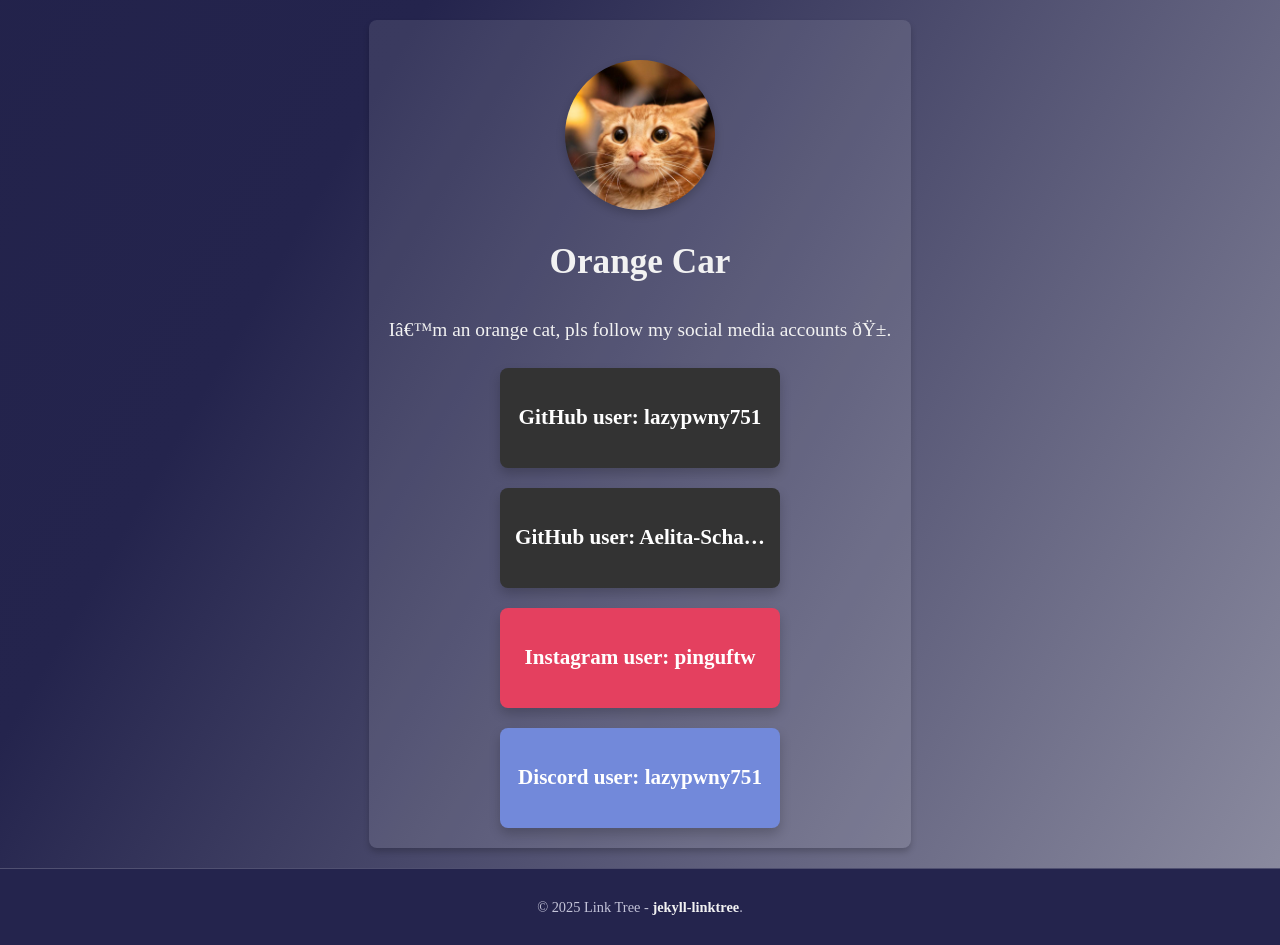
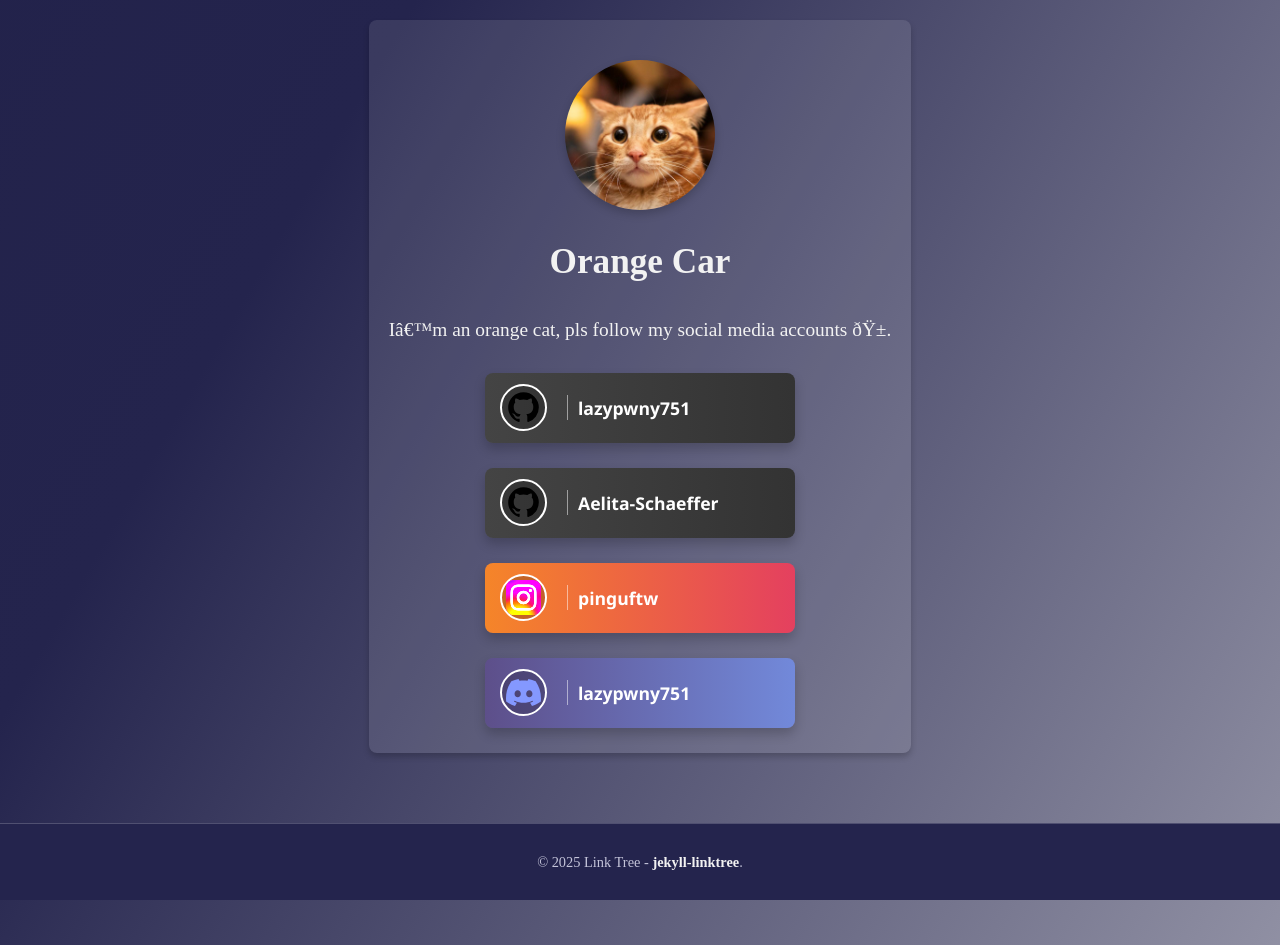
Before and after one commit to lazypwny751/jekyll-linktree, a Jekyll site: the page built from index.markdown, in a window 1280 px wide. Built offline with Jekyll 4.4.1, drawn with Linux system fonts in a browser that asks for light colours.

Commit message:
social cards

```diff
--- a/_includes/social.html
+++ b/_includes/social.html
@@ -2,7 +2,11 @@
   {% if page.github %}
     {% for i in page.github %}
       <div class="social-icon github">
-        <a href="https://github.com/{{ i }}" target="_blank">GitHub user: {{ i }}</a>
+        <div class="icon-container">
+          <img src="assets/svg/github.svg" alt="GitHub Icon" />
+        </div>
+        <div class="separator"></div>
+        <a href="https://github.com/{{ i }}" target="_blank">{{ i }}</a>
       </div>
     {% endfor %}
   {% endif %}
@@ -10,7 +14,11 @@
   {% if page.instagram %}
     {% for i in page.instagram %}
       <div class="social-icon instagram">
-        <a href="https://www.instagram.com/{{ i }}" target="_blank">Instagram user: {{ i }}</a>
+        <div class="icon-container">
+          <img src="assets/svg/instagram.svg" alt="Instagram Icon" />
+        </div>
+        <div class="separator"></div>
+        <a href="https://www.instagram.com/{{ i }}" target="_blank">{{ i }}</a>
       </div>
     {% endfor %}
   {% endif %}
@@ -18,7 +26,11 @@
   {% if page.linkedin %}
     {% for i in page.linkedin %}
       <div class="social-icon linkedin">
-        <a href="https://www.linkedin.com/in/{{ i }}" target="_blank">LinkedIn user: {{ i }}</a>
+        <div class="icon-container">
+          <img src="assets/svg/linkedin.svg" alt="LinkedIn Icon" />
+        </div>
+        <div class="separator"></div>
+        <a href="https://www.linkedin.com/in/{{ i }}" target="_blank">{{ i }}</a>
       </div>
     {% endfor %}
   {% endif %}
@@ -26,7 +38,11 @@
   {% if page.facebook %}
     {% for i in page.facebook %}
       <div class="social-icon facebook">
-        <a href="https://www.facebook.com/{{ i }}" target="_blank">Facebook user: {{ i }}</a>
+        <div class="icon-container">
+          <img src="assets/svg/facebook.svg" alt="Facebook Icon" />
+        </div>
+        <div class="separator"></div>
+        <a href="https://www.facebook.com/{{ i }}" target="_blank">{{ i }}</a>
       </div>
     {% endfor %}
   {% endif %}
@@ -34,7 +50,11 @@
   {% if page.telegram %}
     {% for i in page.telegram %}
       <div class="social-icon telegram">
-        <a href="https://t.me/{{ i }}" target="_blank">Telegram user: {{ i }}</a>
+        <div class="icon-container">
+          <img src="assets/svg/telegram.svg" alt="Telegram Icon" />
+        </div>
+        <div class="separator"></div>
+        <a href="https://t.me/{{ i }}" target="_blank">{{ i }}</a>
       </div>
     {% endfor %}
   {% endif %}
@@ -42,7 +62,11 @@
   {% if page.discord %}
     {% for i in page.discord %}
       <div class="social-icon discord">
-        <a href="https://discord.com/users/{{ i.id }}" target="_blank">Discord user: {{ i.name }}</a>
+        <div class="icon-container">
+          <img src="assets/svg/discord.svg" alt="Discord Icon" />
+        </div>
+        <div class="separator"></div>
+        <a href="https://discord.com/users/{{ i.id }}" target="_blank">{{ i.name }}</a>
       </div>
     {% endfor %}
   {% endif %}
@@ -50,7 +74,11 @@
   {% if page.twitter %}
     {% for i in page.twitter %}
       <div class="social-icon twitter">
-        <a href="https://twitter.com/{{ i }}" target="_blank">Twitter user: {{ i }}</a>
+        <div class="icon-container">
+          <img src="assets/svg/twitter.svg" alt="Twitter Icon" />
+        </div>
+        <div class="separator"></div>
+        <a href="https://twitter.com/{{ i }}" target="_blank">{{ i }}</a>
       </div>
     {% endfor %}
   {% endif %}
@@ -58,7 +86,11 @@
   {% if page.youtube %}
     {% for i in page.youtube %}
       <div class="social-icon youtube">
-        <a href="https://www.youtube.com/c/{{ i }}" target="_blank">YouTube user: {{ i }}</a>
+        <div class="icon-container">
+          <img src="assets/svg/youtube.svg" alt="YouTube Icon" />
+        </div>
+        <div class="separator"></div>
+        <a href="https://www.youtube.com/c/{{ i }}" target="_blank">{{ i }}</a>
       </div>
     {% endfor %}
   {% endif %}
@@ -66,7 +98,11 @@
   {% if page.twitch %}
     {% for i in page.twitch %}
       <div class="social-icon twitch">
-        <a href="https://www.twitch.tv/{{ i }}" target="_blank">Twitch user: {{ i }}</a>
+        <div class="icon-container">
+          <img src="assets/svg/twitch.svg" alt="Twitch Icon" />
+        </div>
+        <div class="separator"></div>
+        <a href="https://www.twitch.tv/{{ i }}" target="_blank">{{ i }}</a>
       </div>
     {% endfor %}
   {% endif %}
@@ -74,7 +110,11 @@
   {% if page.matrix %}
     {% for i in page.matrix %}
       <div class="social-icon matrix">
-        <a href="https://matrix.to/#/{{ i }}" target="_blank">Matrix user: {{ i }}</a>
+        <div class="icon-container">
+          <img src="assets/svg/matrix.svg" alt="Matrix Icon" />
+        </div>
+        <div class="separator"></div>
+        <a href="https://matrix.to/#/{{ i }}" target="_blank">{{ i }}</a>
       </div>
     {% endfor %}
   {% endif %}
@@ -82,7 +122,11 @@
   {% if page.tiktok %}
     {% for i in page.tiktok %}
       <div class="social-icon tiktok">
-        <a href="https://www.tiktok.com/@{{ i }}" target="_blank">TikTok user: {{ i }}</a>
+        <div class="icon-container">
+          <img src="assets/svg/tiktok.svg" alt="TikTok Icon" />
+        </div>
+        <div class="separator"></div>
+        <a href="https://www.tiktok.com/@{{ i }}" target="_blank">{{ i }}</a>
       </div>
     {% endfor %}
   {% endif %}
@@ -90,7 +134,11 @@
   {% if page.reddit %}
     {% for i in page.reddit %}
       <div class="social-icon reddit">
-        <a href="https://www.reddit.com/user/{{ i }}" target="_blank">Reddit user: {{ i }}</a>
+        <div class="icon-container">
+          <img src="assets/svg/reddit.svg" alt="Reddit Icon" />
+        </div>
+        <div class="separator"></div>
+        <a href="https://www.reddit.com/user/{{ i }}" target="_blank">{{ i }}</a>
       </div>
     {% endfor %}
   {% endif %}
@@ -98,7 +146,11 @@
   {% if page.site %}
     {% for i in page.site %}
       <div class="social-icon site">
-        <a href="{{ i }}" target="_blank">Site URL: {{ i }}</a>
+        <div class="icon-container">
+          <img src="assets/svg/site.svg" alt="Site Icon" />
+        </div>
+        <div class="separator"></div>
+        <a href="{{ i }}" target="_blank">{{ i }}</a>
       </div>
     {% endfor %}
   {% endif %}
--- a/_sass/social.scss
+++ b/_sass/social.scss
@@ -2,138 +2,137 @@
   display: flex;
   flex-direction: column;
   align-items: center;
-  gap: 20px;
-  margin-top: 20px;
+  gap: 15px;
   width: 100%;
+  font-family: 'Segoe UI', Tahoma, Geneva, sans-serif;
 }
 
 .social-icon {
-  position: relative;
+  display: flex;
+  align-items: center;
+  justify-content: flex-start;
+  border-radius: 8px;
+  padding: 10px 15px;
   width: 280px;
-  height: 100px;
-  border-radius: 8px;
+  height: 50px;
   color: white;
-  display: flex;
-  justify-content: center;
-  align-items: center;
-  text-align: center;
-  font-size: 1.2em;
+  font-size: 1em;
   cursor: pointer;
   box-shadow: 0 6px 12px rgba(0, 0, 0, 0.2);
   overflow: hidden;
-  transition: all 0.3s ease;
-  transform-origin: center;
-
-  a {
-    color: #fff;
-    text-decoration: none;
-    font-weight: bold;
-    z-index: 1;
-    transition: color 0.3s ease;
-  }
+  transition: transform 0.3s ease, box-shadow 0.3s ease;
+  position: relative;
+  margin: 5px 0;
+  background: linear-gradient(to right, rgba(255, 255, 0, 0.8), rgba(255, 0, 0, 0.8));
 
   &:hover {
     transform: scale(1.05);
     box-shadow: 0 10px 20px rgba(0, 0, 0, 0.25);
-    animation: pulseEffect 1s infinite;
+  }
+
+  .icon-container {
+    display: flex;
+    align-items: center;
+    justify-content: center;
+    width: 35px;
+    height: 35px;
+    margin-right: 10px;
+    background-color: rgba(0, 0, 0, 0.2);
+    border-radius: 50%;
+    padding: 4px;
+    border: 2px solid white;
+  }
+
+  .icon-container img {
+    width: 100%;
+    height: 100%;
+    object-fit: contain;
+    filter: brightness(1.5);
+  }
+
+  .separator {
+    width: 1px;
+    height: 50%;
+    background-color: rgba(255, 255, 255, 0.5);
+    margin-left: 10px;
+    margin-right: 10px;
+  }
+
+  a {
+    display: block;
+    color: white;
+    text-decoration: none;
+    font-weight: bold;
+    white-space: nowrap;
+    text-overflow: ellipsis;
+    overflow: hidden;
+    text-align: center;
+    max-width: calc(100% - 60px);
+  }
+
+  &.github {
+    background: linear-gradient(to right, #444444, #333333);
   }
 
   &.instagram {
-    background-color: #E4405F;
+    background: linear-gradient(to right, #F58529, #E4405F);
   }
 
   &.linkedin {
-    background-color: #0077B5;
+    background: linear-gradient(to right, #006B71, #0077B5);
   }
 
   &.facebook {
-    background-color: #1877F2;
+    background: linear-gradient(to right, #4B87D1, #1877F2);
   }
 
   &.telegram {
-    background-color: #0088cc;
+    background: linear-gradient(to right, #1F8EC1, #0088cc);
   }
 
   &.discord {
-    background-color: #7289DA;
+    background: linear-gradient(to right, #5D4F8A, #7289DA);
   }
 
   &.twitter {
-    background-color: #1DA1F2;
+    background: linear-gradient(to right, #00ACEE, #1DA1F2);
   }
 
   &.youtube {
-    background-color: #FF0000;
-  }
-
-  &.github {
-    background-color: #333333;
+    background: linear-gradient(to right, #FF3D00, #FF0000);
   }
 
   &.twitch {
-    background-color: #9146FF;
+    background: linear-gradient(to right, #6A2D91, #9146FF);
   }
 
   &.matrix {
-    background-color: #00FF00;
+    background: linear-gradient(to right, #5F99F7, #00FF00);
   }
 
   &.tiktok {
-    background-color: #69C9D0;
+    background: linear-gradient(to right, #28A2B6, #69C9D0);
   }
 
   &.reddit {
-    background-color: #FF4500;
+    background: linear-gradient(to right, #FF7300, #FF4500);
   }
 
   &.site {
-    background-color: #2F80ED;
-  }
-
-  & > a {
-    padding: 0 15px;
-    max-width: 100%;
-    text-overflow: ellipsis;
-    overflow: hidden;
-    white-space: nowrap;
-  }
-}
-
-@keyframes pulseEffect {
-  0% {
-    transform: scale(1);
-    box-shadow: 0 6px 12px rgba(0, 0, 0, 0.2);
-  }
-  50% {
-    transform: scale(1.1);
-    box-shadow: 0 12px 24px rgba(0, 0, 0, 0.3);
-  }
-  100% {
-    transform: scale(1);
-    box-shadow: 0 6px 12px rgba(0, 0, 0, 0.2);
-  }
+    background: linear-gradient(to right, #5F99F7, #2F80ED);
   }
 
   @media (max-width: 768px) {
     .social-icon {
       width: 250px;
-    height: 90px;
-    font-size: 1em;
-  }
-
-  .social-container {
-    gap: 15px;
+      height: 45px;
     }
   }
 
   @media (max-width: 480px) {
     .social-icon {
       width: 230px;
-    height: 80px;
-    font-size: 0.9em;
-  }
-
-  .social-container {
-    gap: 10px;
+      height: 40px;
     }
   }
+}
--- a/index.markdown
+++ b/index.markdown
@@ -4,7 +4,8 @@ layout: default
 github:
  - lazypwny751
  - Aelita-Schaeffer
-instagram: pinguftw
+instagram:
+ - pinguftw
 discord:
  - name: lazypwny751
    id: 612185954538487808
```
Lines whose indentation alone changed are shown as unchanged.
